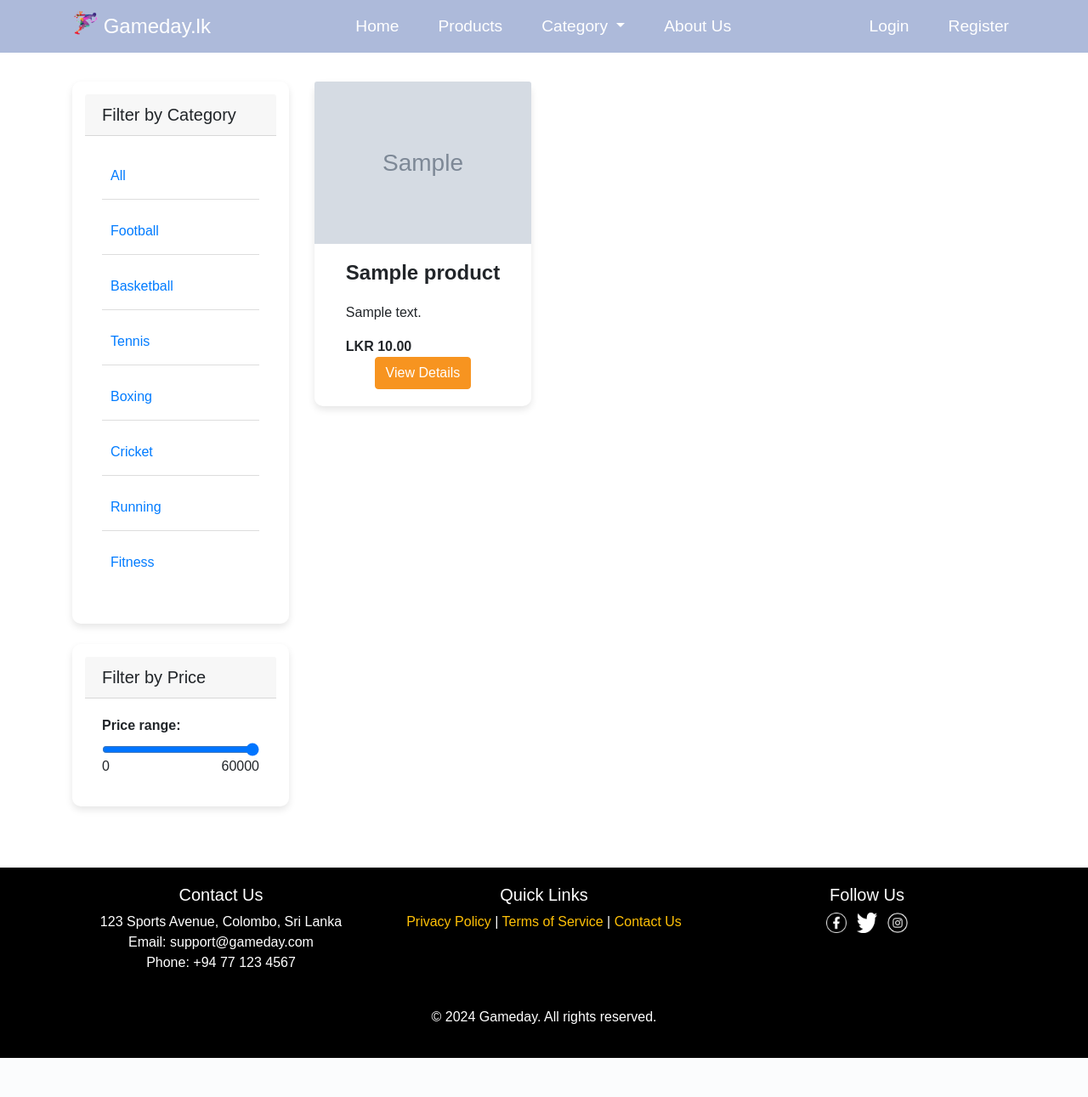
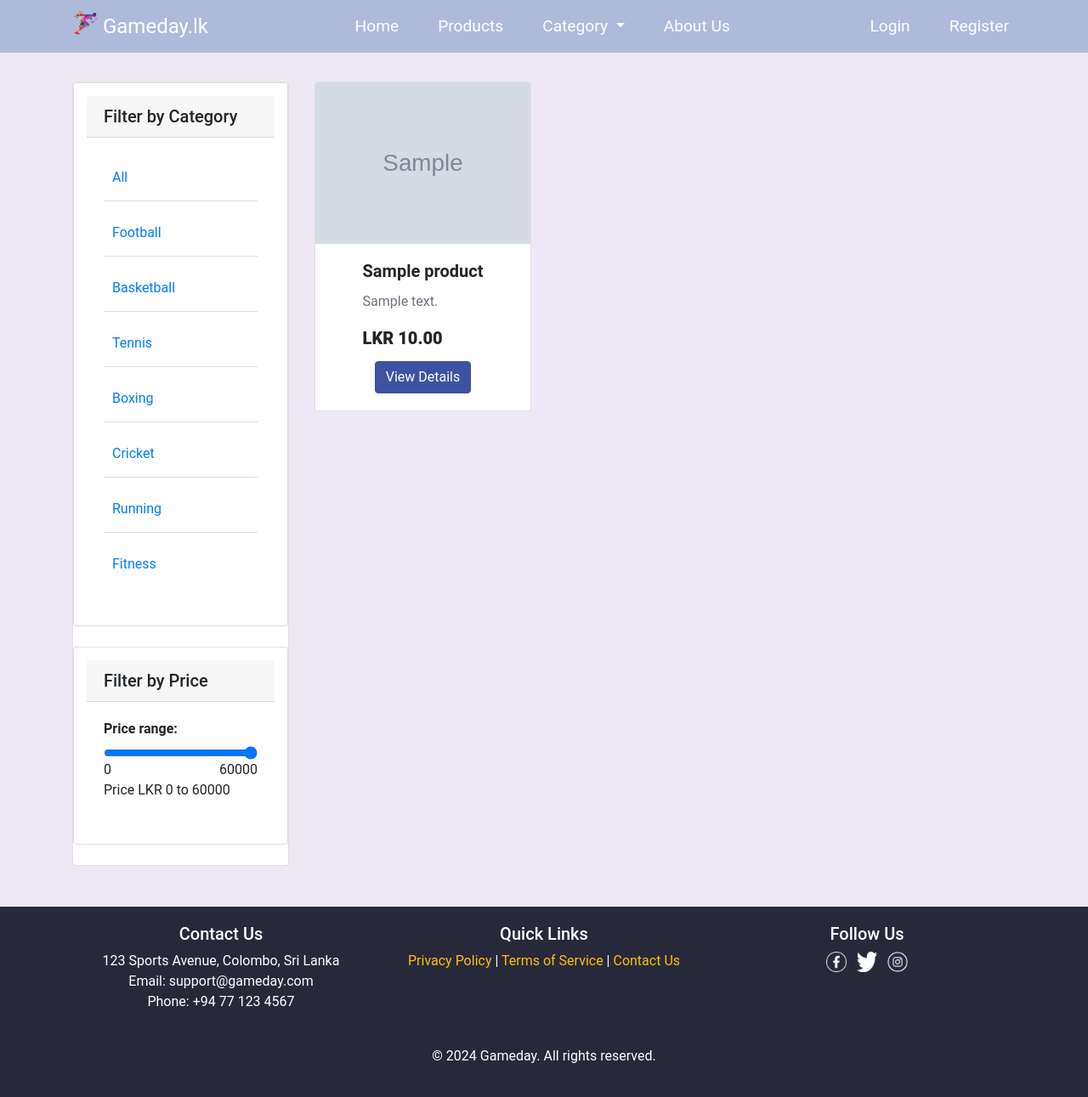
Before and after one commit to theekshanahansa/Group_11-Simple-e-commerce-system, a Django app: page /shop/products/ in a window 1280 px wide. Shown: the whole page at 85% size. Before the commit the page ends 1245 px from the top, so only its background shows below. Run offline with Django 5.2, Linux system fonts and the light colour scheme; tables that the repository leaves empty hold one stand-in row (values such as "Sample post"); grey boxes marked "Sample" are stand-in pictures; some libraries are stand-ins or nearby versions.

Commit message:
Apply All final styles to all pages

```diff
--- a/shop/static/CSS/footer.css
+++ b/shop/static/CSS/footer.css
@@ -1,7 +1,7 @@
 
 /* Footer */
 footer {
-    background: #000000;
+    background: #27283a;
     color: white;
     padding: 20px 0;
     text-align: center;
--- a/shop/static/CSS/nav.css
+++ b/shop/static/CSS/nav.css
@@ -27,7 +27,7 @@
 }
 
 .navbar-nav .dropdown-menu {
-    background-color: #343a40; /* Dropdown menu background color */
+    background-color: #8697c3; /* Dropdown menu background color */
 }
 
 .navbar-nav .dropdown-menu .dropdown-item {
@@ -35,7 +35,7 @@
 }
 
 .navbar-nav .dropdown-menu .dropdown-item:hover {
-    background-color: #495057; /* Hover background color for dropdown items */
+    background-color: #adbada; /* Hover background color for dropdown items */
     color: #ffffff; /* Hover text color for dropdown items */
 }
 
--- a/shop/static/CSS/styles.css
+++ b/shop/static/CSS/styles.css
@@ -1,7 +1,7 @@
 /* General Styles */
 body {
-    font-family: 'Arial', sans-serif;
-    background-color: #ffffff; /* Updated background color */
+    font-family: 'Roboto', sans-serif;
+    background-color: #eee8f6; /* Updated background color */
     padding-top: 56px; /* Adjust based on navbar height */
     margin-left: 0px;
 }
@@ -14,8 +14,8 @@ body {
 /* Button Styles */
 .btn-primary {
     margin-top: 10px;
-    background-color: #f79420; /* Red color for primary buttons */
-    border-color: #f79420; /* Red color for button borders */
+    background-color: #3d52a1; /* Red color for primary buttons */
+    border-color: #3d52a1; /* Red color for button borders */
 }
 
 .btn-secondary {
@@ -26,8 +26,8 @@ body {
 }
 
 .btn-primary:hover {
-    background-color: #000000; /* Darker red on hover */
-    border-color: #ffffff; /* Darker red for border on hover */
+    background-color: #05db00; /* Darker red on hover */
+    border-color: #05db00; /* Darker red for border on hover */
 }
 
 .btn-block {
@@ -36,15 +36,6 @@ body {
 }
 
 /* Card Styles */
-.card {
-    display: flex;
-    flex-direction: column;
-    justify-content: space-between;
-    box-shadow: 0 4px 8px rgba(0, 0, 0, 0.1);
-    height: 100%;
-    border: none; /* Remove default card border */
-    border-radius: 10px;
-}
 
 .card-body {
     display: flex;
@@ -54,9 +45,24 @@ body {
 }
 
 .card-title {
-    font-size: 1.5rem; /* Larger font size for the card title */
+    font-size: 1.25rem;
     font-weight: bold;
-    margin-bottom: 20px;
+}
+
+.card-text {
+    font-size: 1rem;
+    color: #6c757d;
+}
+
+.card .btn {
+    margin-top: auto;
+    background-color: #3d52a1b;
+    border-color: #3d52a1;
+}
+
+.card .btn:hover {
+    background-color: #27283b;
+    border-color: #27283b;
 }
 
 .img-fluid.rounded-start {
--- a/shop/templates/shop/checkout.html
+++ b/shop/templates/shop/checkout.html
@@ -131,7 +131,7 @@
                         <label for="user-name" class="form-label">User Name</label>
                         <input type="text" class="form-control" id="user-name" name="user-name" value="{{ user.username }}" readonly>
                     </div>
-                    <button type="submit" class="btn btn-success btn-block">Confirm Order</button>
+                    <button type="submit" class="btn btn-primary btn-block">Confirm Order</button>
                 </form>
             </div>
         </div>
--- a/shop/templates/shop/product_list.html
+++ b/shop/templates/shop/product_list.html
@@ -6,7 +6,7 @@
 <div class="row">
 
     <div class="col-lg-3 col-md-4 col-sm-12 mt-3">
-        <div class="card-filter">
+        <div class="card-filter card">
             <div class="filter-container card mb-4">
                 <h5 class="card-header">Filter by Category</h5>
                 <div class="card-body">
@@ -20,7 +20,6 @@
                         <li class="list-group-item"><a href="{% url 'product_list' %}?category=Cricket">Cricket</a></li>
                         <li class="list-group-item"><a href="{% url 'product_list' %}?category=Running">Running</a></li>
                         <li class="list-group-item"><a href="{% url 'product_list' %}?category=Fitness">Fitness</a></li>
-
                     </ul>
                 </div>
             </div>
@@ -33,6 +32,7 @@
                         <span>0</span>
                         <span>60000</span>
                     </div>
+                    <p> Price LKR 0 to <span id="selectedPrice">{{ request.GET.price|default:60000 }}</span></p>
                 </div>
             </div>
         </div>
@@ -49,7 +49,7 @@
                         <div>
                             <h5 class="card-title">{{ product.name }}</h5>
                             <p class="card-text">{{ product.description }}</p>
-                            <p class="card-text"><strong>LKR {{ product.price }}</strong></p>
+                            <p class="card-title"><strong>LKR {{ product.price }}</strong></p>
                         </div>
                         <a href="{% url 'product_detail' product_id=product.id %}" class="btn btn-primary mt-auto">View Details</a>
                     </div>
@@ -59,12 +59,19 @@
         </div>
     </div>
 </div>
+
 <script>
     function updatePriceFilter(value) {
-    const urlParams = new URLSearchParams(window.location.search);
-    urlParams.set('price', value);
-    window.location.search = urlParams.toString();
-}
+        const urlParams = new URLSearchParams(window.location.search);
+        urlParams.set('price', value);
+        window.location.search = urlParams.toString();
+        document.getElementById('selectedPrice').innerText = value; // Update the displayed price
+    }
 
+    // Ensure the displayed price is updated on page load
+    document.addEventListener('DOMContentLoaded', function() {
+        const priceRange = document.getElementById('priceRange');
+        document.getElementById('selectedPrice').innerText = priceRange.value;
+    });
 </script>
 {% endblock %}
```
Also changed, not shown: shop/static/CSS/cart.css (+26 -2 lines), shop/static/CSS/checkout.css (+24 -5 lines), shop/static/CSS/homestyles.css (+23 -12 lines), shop/templates/shop/home.html (+4 -6 lines), media/product_images/01.jpg (added).
